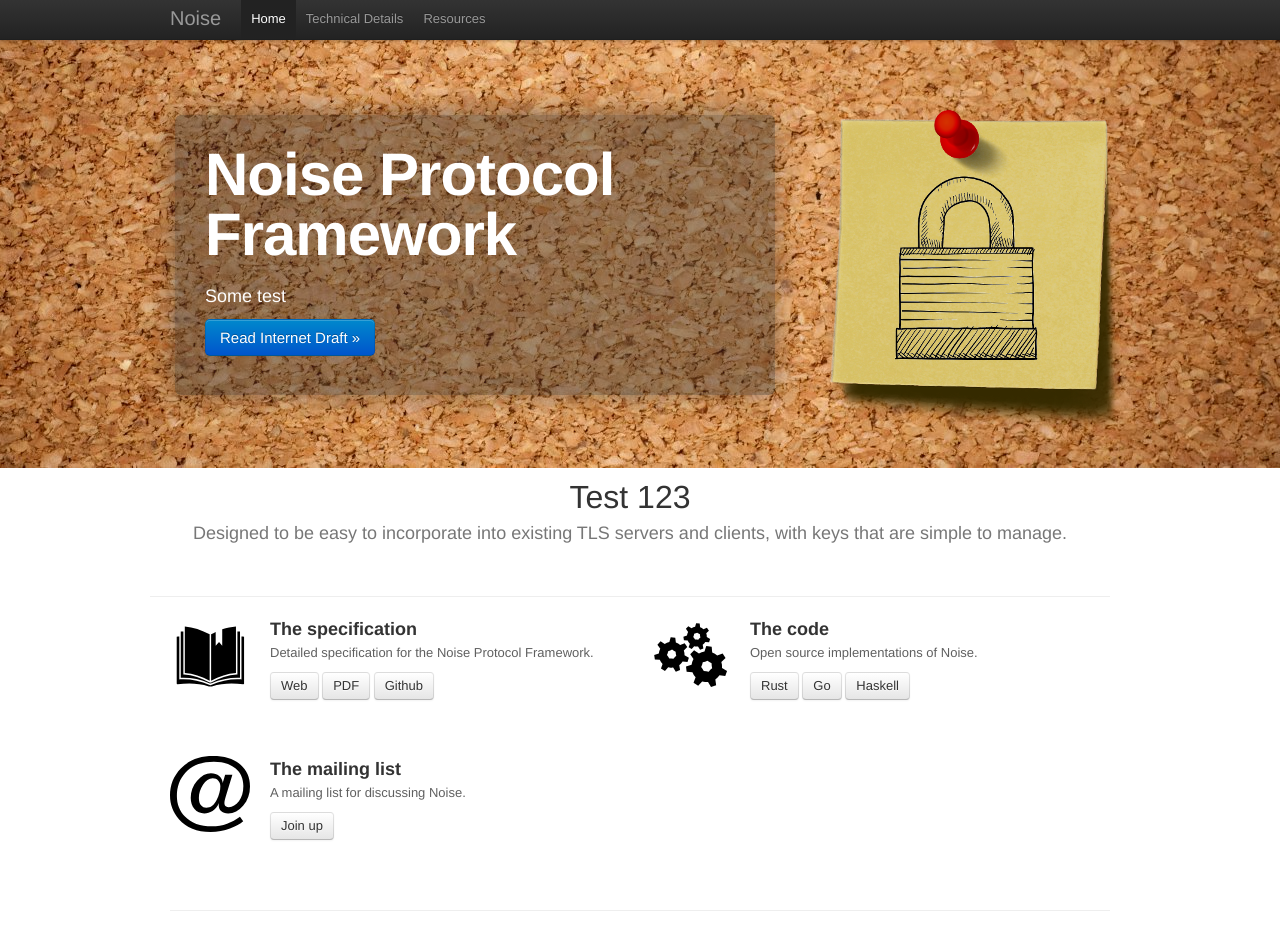
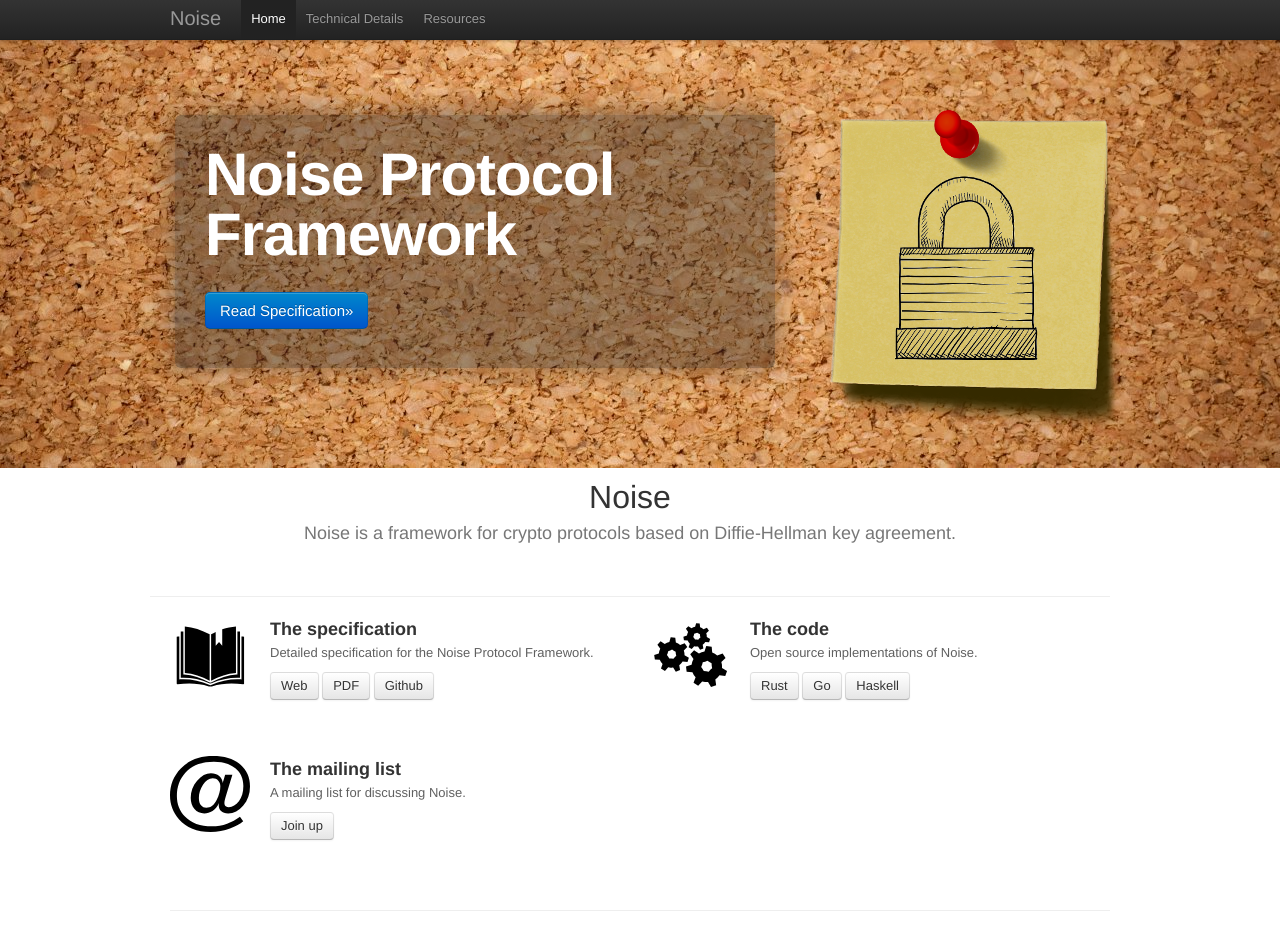
Before and after one commit to noiseprotocol/noiseprotocol.github.io, a plain HTML site: page index.html in a window 1280 px wide. Drawn offline with nearby package versions, Linux system fonts and the light colour scheme.

Commit message:
Noise text edits

```diff
--- a/index.html
+++ b/index.html
@@ -45,16 +45,14 @@
           <h1 style="color: #ffffff;">Noise Protocol Framework</h1>
 	  <br>
 	  <p style="color: #ffffff;">
-	  Some test
-          <p><a class="btn btn-primary btn-large" href="draft.html">Read Internet Draft &raquo;</a></p>
+          <p><a class="btn btn-primary btn-large" href="draft.html">Read Specification&raquo;</a></p>
 	</div>
       </div>
 
       <section class="row features">
-	<h2>Test 123</h2>
+	<h2>Noise</h2>
 	<p class="intro">
-	  Designed to be easy to incorporate into existing TLS servers and clients,
-	  with keys that are simple to manage.
+	Noise is a framework for crypto protocols based on Diffie-Hellman key agreement.
 	</p>
 
       <hr id="resources"/>
```
